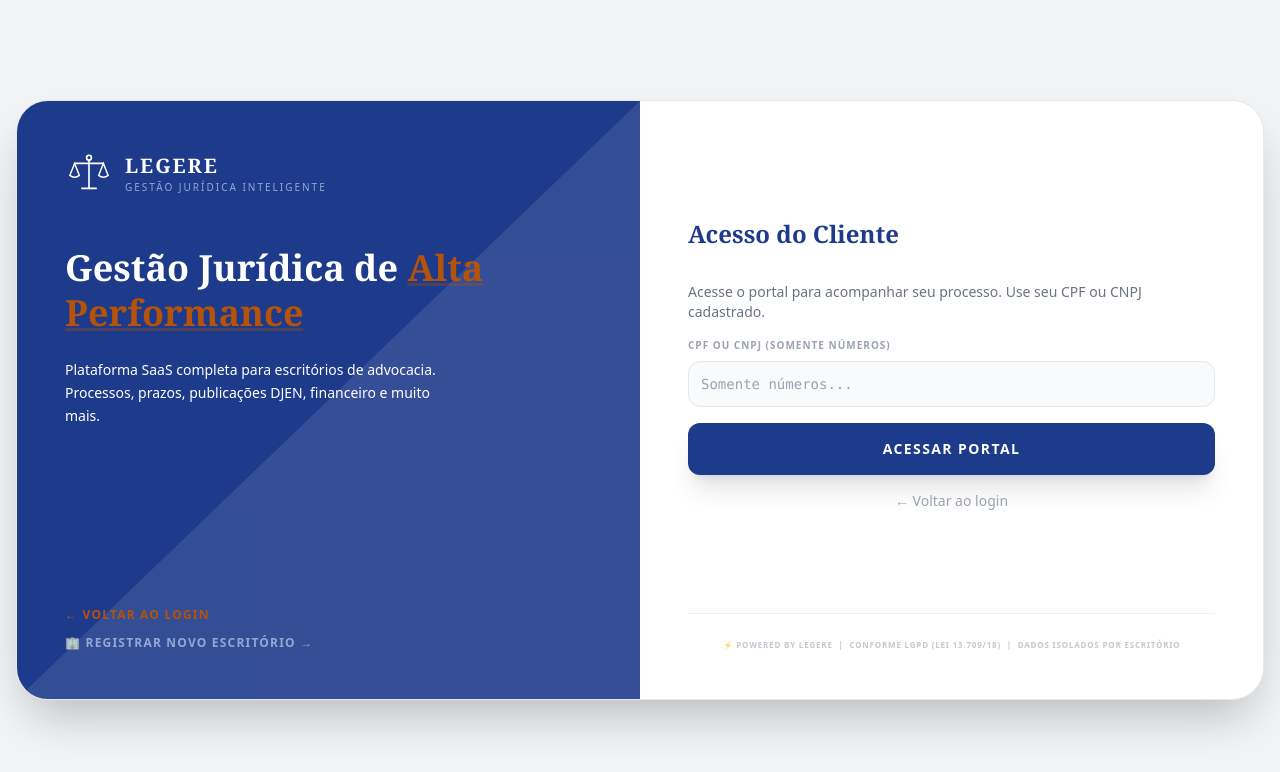
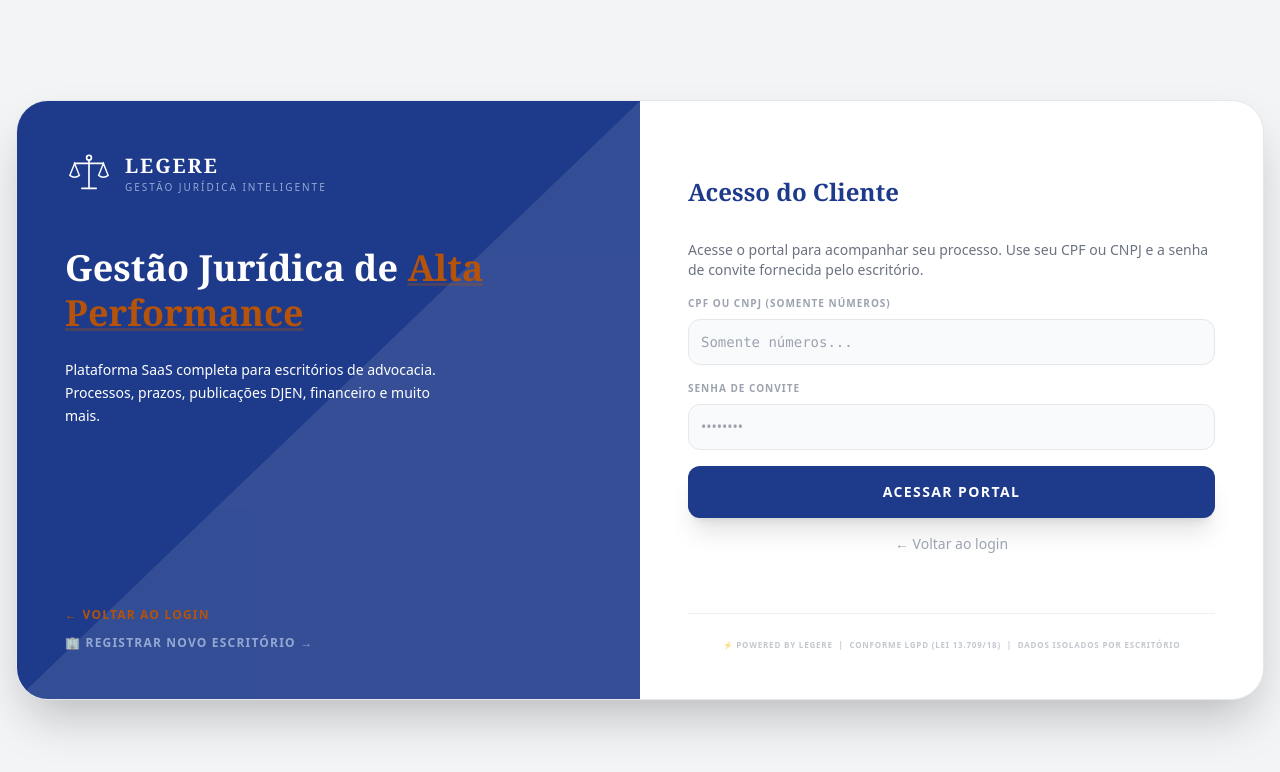
Before and after one commit to lucassouzadm-dev/Legere, a React (Vite) app: page / in a window 1280 px wide. Both pictures are taken after a click on the button "ACESSO PARA CLIENTES →". Shown: the top 772 px of the page. Built offline with nearby package versions, Linux system fonts and the light colour scheme; no server answers.

Commit message:
fix: validar senha no login do Portal do Cliente

```diff
--- a/App.tsx
+++ b/App.tsx
@@ -593,10 +593,13 @@ const App: React.FC = () => {
     setSignUpSuccess(true);
   }, []);
 
-  const handleClientLogin = useCallback((doc: string) => {
-    const client = clients.find((c: any) => c.document.replace(/\D/g, '') === doc.replace(/\D/g, ''));
+  const handleClientLogin = useCallback((doc: string, pass: string) => {
+    const client = clients.find((c: any) =>
+      c.document.replace(/\D/g, '') === doc.replace(/\D/g, '') &&
+      c.password === pass
+    );
     if (client) { setCurrentUser(client); setAuthState('CLIENT'); }
-    else alert('Documento não localizado. Verifique com o escritório.');
+    else alert('Documento ou senha incorretos. Verifique com o escritório.');
   }, [clients]);
 
   const handleLogout = useCallback(async () => {
--- a/components/Auth/StaffLogin.tsx
+++ b/components/Auth/StaffLogin.tsx
@@ -5,7 +5,7 @@ import { UserRole, Tenant } from '../../types';
 interface StaffLoginProps {
   onLogin: (email: string, password: string) => void;
   onSignUp: (name: string, email: string, role: UserRole, password: string, oabNumber?: string, oabState?: string) => void;
-  onClientLogin: (document: string) => void;
+  onClientLogin: (document: string, password: string) => void;
   onRegisterFirm: () => void;
   /** Quando presente, o usuário acessou via link de convite de um escritório */
   inviteTenant?: Tenant | null;
@@ -21,7 +21,8 @@ const StaffLogin: React.FC<StaffLoginProps> = ({ onLogin, onSignUp, onClientLogi
   const [role, setRole]             = useState<UserRole>(UserRole.LAWYER);
   const [oabNumber, setOabNumber]   = useState('');
   const [oabState, setOabState]     = useState('');
-  const [clientDoc, setClientDoc]   = useState('');
+  const [clientDoc, setClientDoc]       = useState('');
+  const [clientPass, setClientPass]     = useState('');
 
   const handleLogin = (e: React.FormEvent) => { e.preventDefault(); onLogin(email, password); };
   const handleSignUp = (e: React.FormEvent) => {
@@ -187,14 +188,20 @@ const StaffLogin: React.FC<StaffLoginProps> = ({ onLogin, onSignUp, onClientLogi
             <>
               <h3 className="text-2xl font-serif font-bold text-navy-800 dark:text-white mb-8">Acesso do Cliente</h3>
               <div className="space-y-4">
-                <p className="text-sm text-gray-500">Acesse o portal para acompanhar seu processo. Use seu CPF ou CNPJ cadastrado.</p>
+                <p className="text-sm text-gray-500">Acesse o portal para acompanhar seu processo. Use seu CPF ou CNPJ e a senha de convite fornecida pelo escritório.</p>
                 <div>
                   <label className="block text-[10px] font-bold text-gray-400 uppercase tracking-widest mb-2">CPF ou CNPJ (somente números)</label>
                   <input type="text" value={clientDoc} onChange={e => setClientDoc(e.target.value)}
                     placeholder="Somente números..."
                     className="w-full bg-gray-50 dark:bg-slate-900 border dark:border-slate-700 rounded-xl p-3 text-sm focus:ring-2 focus:ring-gold-800 outline-none dark:text-white font-mono" />
                 </div>
-                <button onClick={() => onClientLogin(clientDoc)}
+                <div>
+                  <label className="block text-[10px] font-bold text-gray-400 uppercase tracking-widest mb-2">Senha de Convite</label>
+                  <input type="password" value={clientPass} onChange={e => setClientPass(e.target.value)}
+                    placeholder="••••••••"
+                    className="w-full bg-gray-50 dark:bg-slate-900 border dark:border-slate-700 rounded-xl p-3 text-sm focus:ring-2 focus:ring-gold-800 outline-none dark:text-white" />
+                </div>
+                <button onClick={() => onClientLogin(clientDoc, clientPass)}
                   className="w-full bg-navy-800 text-white font-bold py-4 rounded-xl shadow-xl hover:bg-gold-800 transition-all uppercase text-sm tracking-widest">
                   Acessar Portal
                 </button>
```
